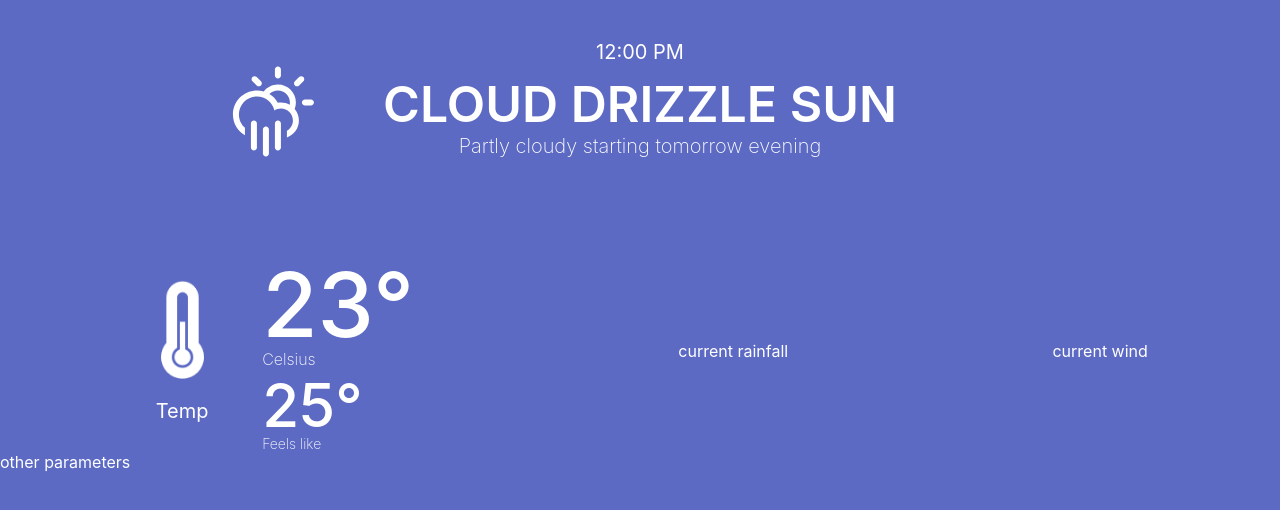
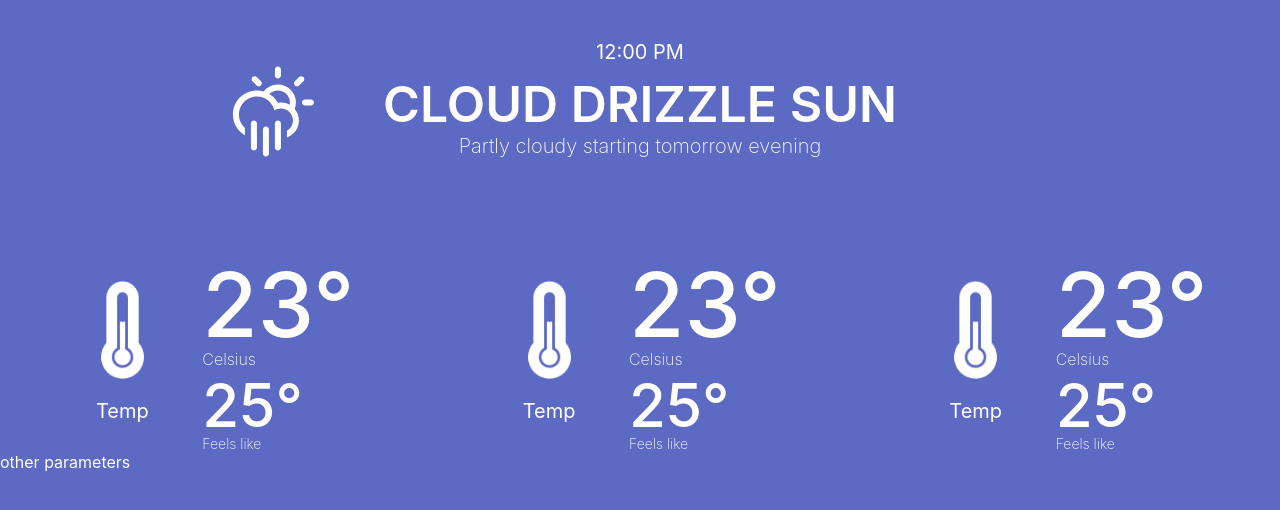
Before and after one commit to abheist/weather_app, a React (Create React App) app: page / in a window 1280 px wide. Shown: the top 510 px of the page. Built offline with nearby package versions, Linux system fonts and the light colour scheme.

Commit message:
AKS | import weathercomponents in app and its working fine

```diff
--- a/src/components/frequestWeather.jsx
+++ b/src/components/FrequestWeatherConstants.jsx
@@ -1,4 +1,5 @@
 import React from "react";
+import thermometer from "../images/Thermometer-50.png";
 
 class FrequestWeatherConstants extends React.Component {
     render() {
--- a/src/pages/app.jsx
+++ b/src/pages/app.jsx
@@ -1,7 +1,7 @@
 import React from "react";
 import "../styles/app.css";
 import logo from "../images/climate/Cloud-Rain-Sun.svg";
-import thermometer from "../images/Thermometer-50.png";
+import FrequestWeatherConstants from "../components/FrequestWeatherConstants";
 
 class App extends React.Component {
     render() {
@@ -29,51 +29,9 @@ class App extends React.Component {
                     </div>
                     <div className="detailed-frequent-parameters margin-top-60">
                         <div className="flex-row justify-around align-center">
-                            <div className="frequent-box current-temperature-box flex-row align-center">
-                                <div className="flex-column align-center">
-                                    <div
-                                        style={{
-                                            height: 100,
-                                            width: 100,
-                                            backgroundImage: `url(${thermometer})`,
-                                            backgroundSize: "contain",
-                                            backgroundPosition: "center",
-                                            backgroundRepeat: "no-repeat"
-                                        }}
-                                    />
-                                    <p className="margin-top-20 font-20">
-                                        Temp
-                                    </p>
-                                </div>
-                                <div
-                                    style={{
-                                        marginLeft: 30
-                                    }}
-                                >
-                                    <div>
-                                        <p className="font-90 weight-500">
-                                            23°
-                                        </p>
-                                        <p className="font-10 margin-top--10 weight-200">
-                                            Celsius
-                                        </p>
-                                    </div>
-                                    <div>
-                                        <p className="font-60 weight-500">
-                                            25°
-                                        </p>
-                                        <p className="font-14 margin-top--6 weight-200">
-                                            Feels like
-                                        </p>
-                                    </div>
-                                </div>
-                            </div>
-                            <div className="frequent-box current-rainfall-box">
-                                current rainfall
-                            </div>
-                            <div className="frequent-box current-wind-box">
-                                current wind
-                            </div>
+                            <FrequestWeatherConstants />
+                            <FrequestWeatherConstants />
+                            <FrequestWeatherConstants />
                         </div>
                     </div>
                     <div className="other-parameters">other parameters</div>
```
